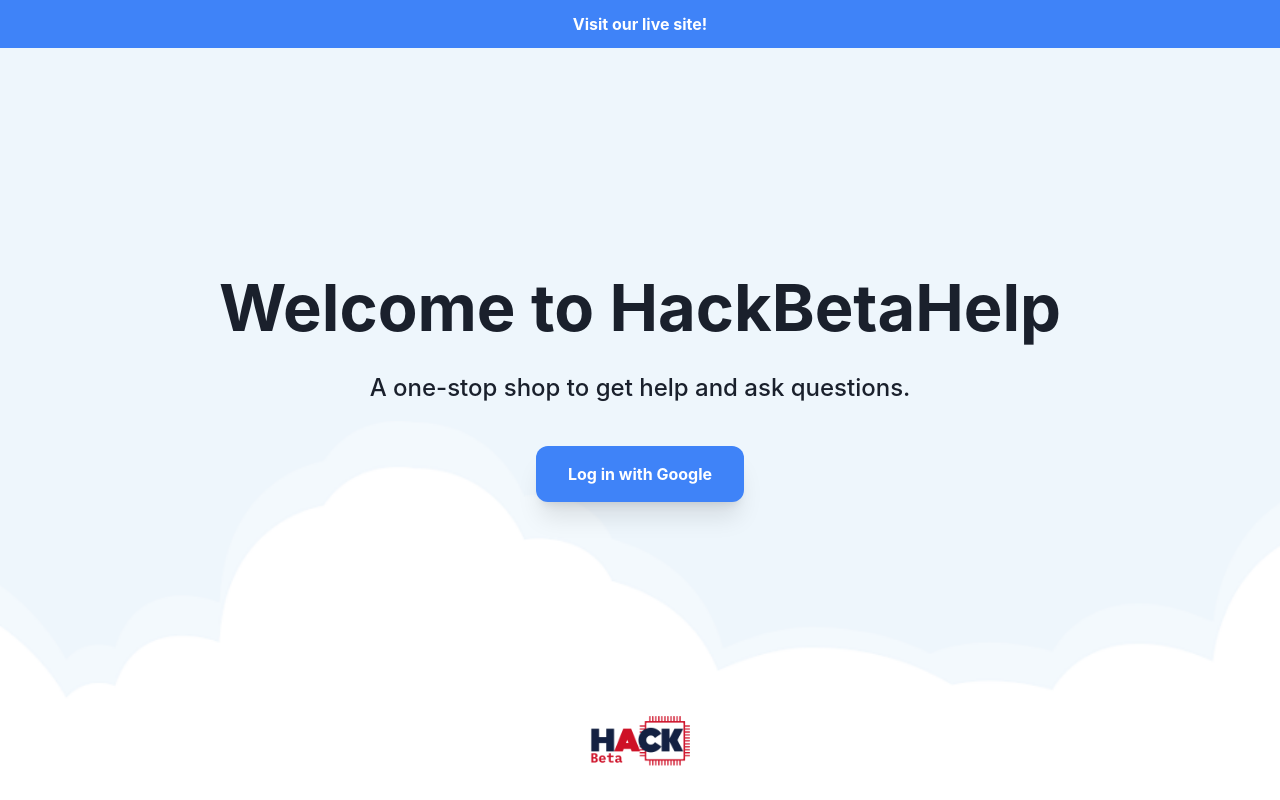
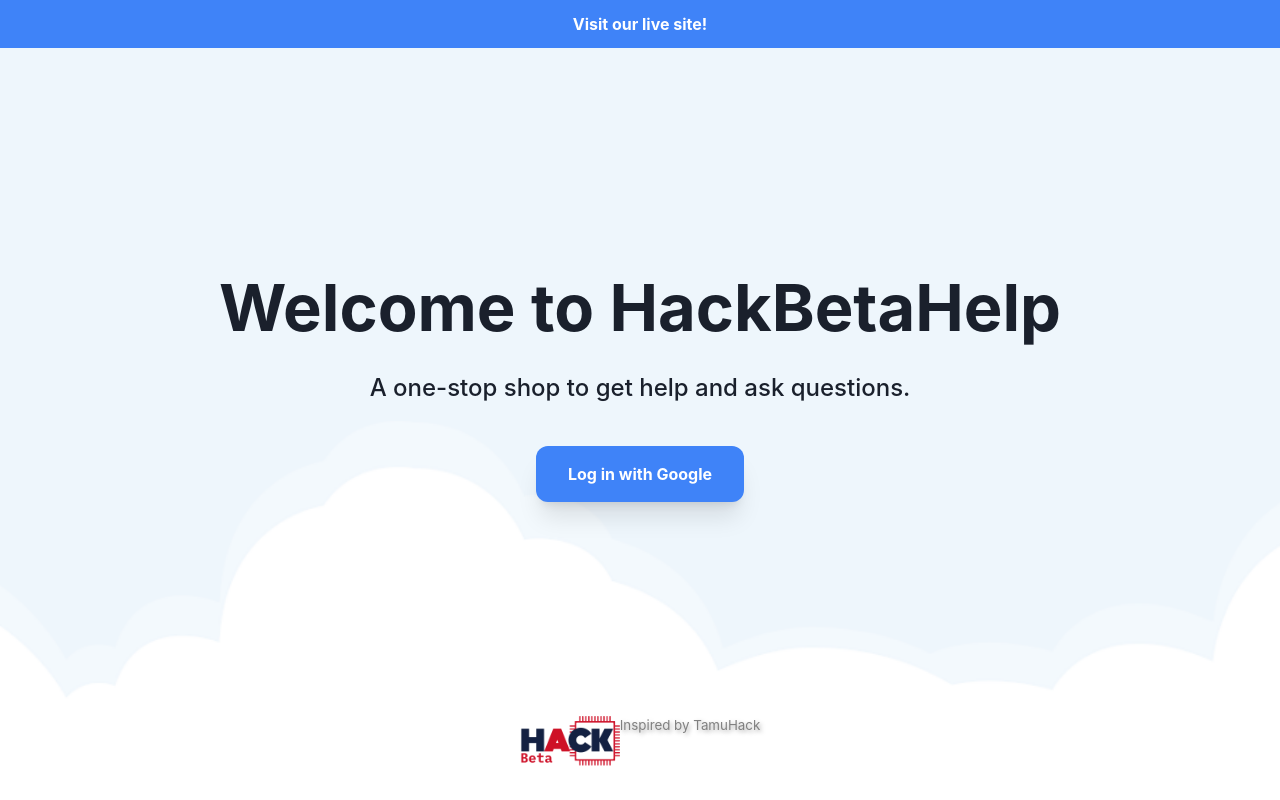
Before and after one commit to aadhakal/hackbetahelp, a Next.js app: page /login in a window 1280 px wide. Built offline with nearby package versions, Linux system fonts and the light colour scheme; no server answers.

Commit message:
Added Credits

```diff
--- a/components/Landing/Landing.tsx
+++ b/components/Landing/Landing.tsx
@@ -44,6 +44,21 @@ export default function Landing() {
             height={100}
           />
         </a>
+        <p
+          style={{
+            fontSize: 'smaller',
+            color: 'gray',
+            textShadow: '2px 2px 4px #aaa',
+          }}
+        >
+          Inspired by{' '}
+          <a
+            href="https://dev.tamuhack.org/"
+            style={{ color: 'gray', textDecoration: 'none' }}
+          >
+            TamuHack
+          </a>
+        </p>
       </div>
     </div>
   );
--- a/components/home/InfoModal.tsx
+++ b/components/home/InfoModal.tsx
@@ -22,7 +22,7 @@ export default function InfoModal({ email }: { email: string }) {
       <Modal size="xs" isOpen={isOpen} onClose={onClose} isCentered>
         <ModalOverlay />
         <ModalContent>
-          <ModalHeader>About HelpR</ModalHeader>
+          <ModalHeader>About HackBetaHelp</ModalHeader>
           <ModalCloseButton />
           <ModalBody>
             <p className="text-gray-700">
```
